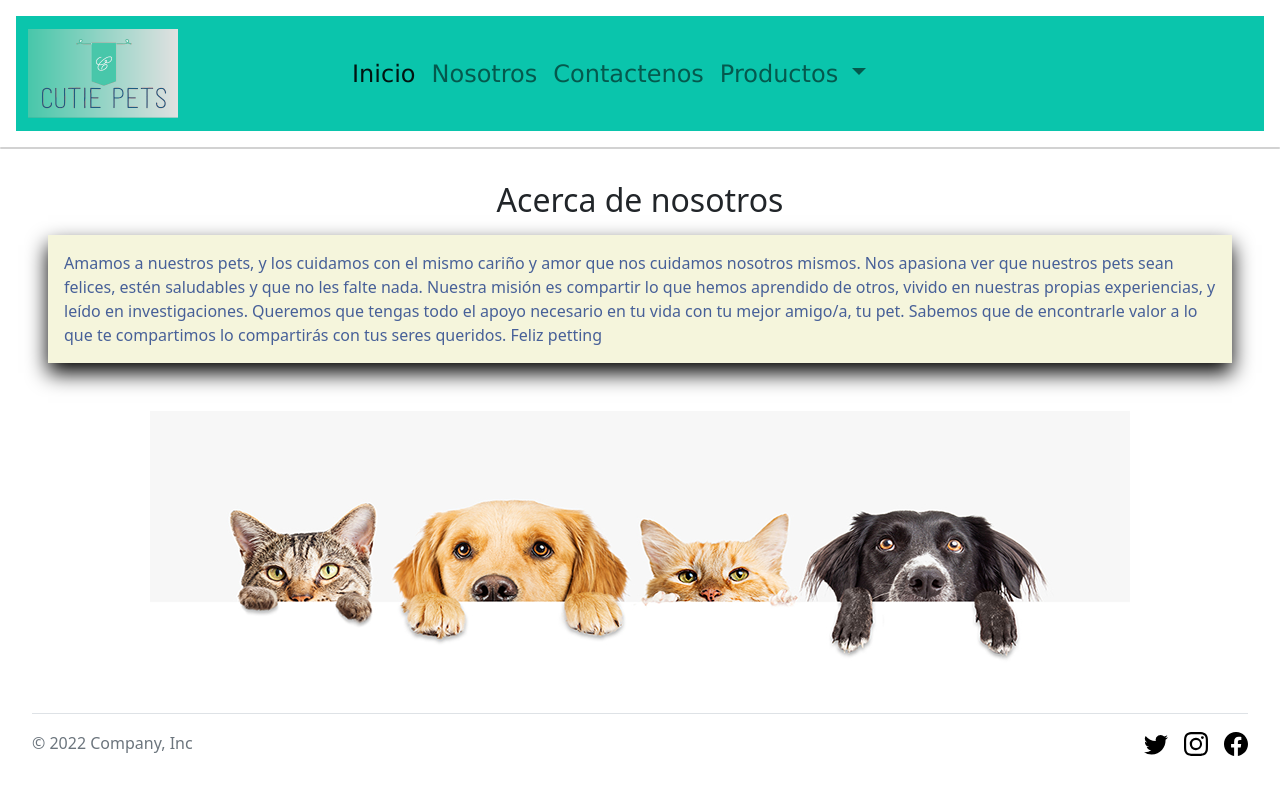
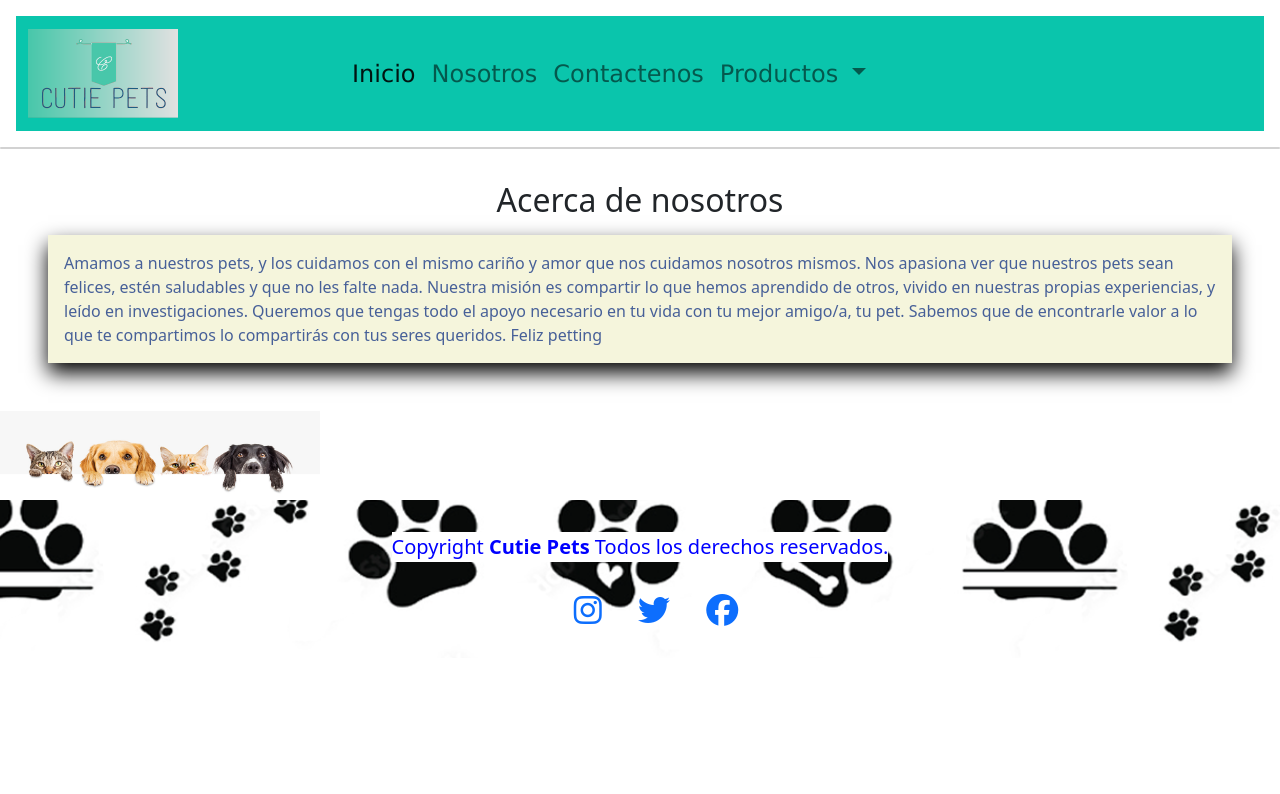
Before and after one commit to marschenone/Proyecto-Final-Schenone, a website: page pages/nosotros.html in a window 1280 px wide. Drawn offline with nearby package versions, Linux system fonts and the light colour scheme.

Commit message:
correccion

```diff
--- a/pages/nosotros.html
+++ b/pages/nosotros.html
@@ -47,6 +47,7 @@
         />
       </symbol>
     </svg>
+    <!--HEADER-->
     <header>
       <nav class="navbar navbar-expand-lg">
         <div class="container-fluid">
@@ -90,48 +91,47 @@
         </div>
       </nav>
     </header>
-
-    <div class="card container-fluid d-md-block"></div>
+    <main>
+      <div class="card container-fluid d-md-block align-items-center"></div>
       <div class="card-body">
         <h2 class="card-title animate__animaited animate__bounceIn">Acerca de nosotros</h2>
         <p class="card-text">
           Amamos a nuestros pets, y los cuidamos con el mismo cariño y amor que nos cuidamos nosotros mismos. Nos apasiona ver que nuestros pets sean felices, estén saludables y que no les falte nada.
-        Nuestra misión es compartir lo que hemos aprendido de otros, vivido en nuestras propias experiencias, y leído en investigaciones. Queremos que tengas todo el apoyo necesario en tu vida con tu
-        mejor amigo/a, tu pet. Sabemos que de encontrarle valor a lo que te compartimos lo compartirás con tus seres queridos. Feliz petting
+          Nuestra misión es compartir lo que hemos aprendido de otros, vivido en nuestras propias experiencias, y leído en investigaciones. Queremos que tengas todo el apoyo necesario en tu vida con
+          tu mejor amigo/a, tu pet. Sabemos que de encontrarle valor a lo que te compartimos lo compartirás con tus seres queridos. Feliz petting
         </p>
       </div>
-    <div class="nosotros_image">
-      <img src="../images/mascotas.png" alt="mascotas asomadas" />
+      <div class="card_image">
+        <img src="../images/mascotas.png" alt="mascotas asomadas" class="mb-4 mb-md-0 col-12 col-md-4 col-xl-3 col-xxl-2" />
       </div>
+    </main>
     <script
       src="https://cdn.jsdelivr.net/npm/bootstrap@5.2.3/dist/js/bootstrap.bundle.min.js"
       integrity="sha384-kenU1KFdBIe4zVF0s0G1M5b4hcpxyD9F7jL+jjXkk+Q2h455rYXK/7HAuoJl+0I4"
       crossorigin="anonymous"
     ></script>
-    <div class="container_footer">
-      <footer class="d-flex flex-wrap justify-content-between align-items-center py-3 my-4 border-top">
-        <div class="col-md-4 d-flex align-items-center">
-          <span class="mb-3 mb-md-0 text-muted">&copy; 2022 Company, Inc</span>
+    <!--FOOTER-->
+    <footer class="footer">
+      <div class="container">
+        <div class="footer__div d-flex flex-column align-items-center justify-content-between">
+          <div class="footer__top d-inline-flex flex-row align-items-center mt-3">
+            <p class="footer__p mt-3 mx-3 fs-5">Copyright <b>Cutie Pets</b> Todos los derechos reservados.</p>
           </div>
-
-        <ul class="nav col-md-4 justify-content-end list-unstyled d-flex">
-          <li class="ms-3">
-            <a class="text-muted" href="#"
-              ><svg class="bi" width="24" height="24"><use xlink:href="#twitter" /></svg
-            ></a>
+          <div class="footer__redes">
+            <ul class="redes__ul">
+              <li class="redes__ul--li d-inline">
+                <a href="https://www.instagram.com" target="_blank"><i class="fa-brands fa-instagram fs-2 m-3"></i></a>
               </li>
-          <li class="ms-3">
-            <a class="text-muted" href="#"
-              ><svg class="bi" width="24" height="24"><use xlink:href="#instagram" /></svg
-            ></a>
+              <li class="redes__ul--li d-inline">
+                <a href="https://www.twitter.com" target="_blank"><i class="fa-brands fa-twitter fs-2 m-3"></i></a>
               </li>
-          <li class="ms-3">
-            <a class="text-muted" href="#"
-              ><svg class="bi" width="24" height="24"><use xlink:href="#facebook" /></svg
-            ></a>
+              <li class="redes__ul--li d-inline">
+                <a href="https://www.facebook.com" target="_blank"><i class="fa-brands fa-facebook fs-2 m-3"></i></a>
               </li>
             </ul>
+          </div>
+        </div>
+      </div>
     </footer>
-    </div>
   </body>
 </html>
--- a/scss/_footer.scss
+++ b/scss/_footer.scss
@@ -1,3 +1,10 @@
-.container_footer {
-  margin: 2rem;
+.footer {
+  background-image: url(../images/footer_huellitas.png);
+  background-position: center bottom;
+  background-size: 80%;
+  background-repeat: repeat-x;
+  .footer__p {
+    color: blue;
+    background-color: white;
+  }
 }
--- a/scss/style.scss
+++ b/scss/style.scss
@@ -62,6 +62,10 @@
     padding: 1rem;
     box-shadow: $box-shadow;
   }
+  .card_image {
+    display: flex;
+    justify-content: center;
+  }
 }
 
 /*CONTACTO*/
@@ -90,11 +94,11 @@
   @extend .images;
 }
 
-.nosotros_image {
-  display: flex;
-  justify-content: center;
-}
-
 #carouselExampleControls {
   width: 70%;
 }
+
+.btn {
+  background-color: rgb(10, 175, 175);
+  color: $text-color;
+}
```
Also changed, not shown: index.html (+22 -19 lines), pages/accesorio.html (+19 -20 lines), pages/alimento.html (+21 -21 lines), pages/contacto.html (+21 -20 lines), scss/_mixins.scss (+1 -6 lines), css/style.css, images/arnes-perro.png, images/footer_huellitas.png (added), 1 other file. Lines whose indentation alone changed are shown as unchanged.
